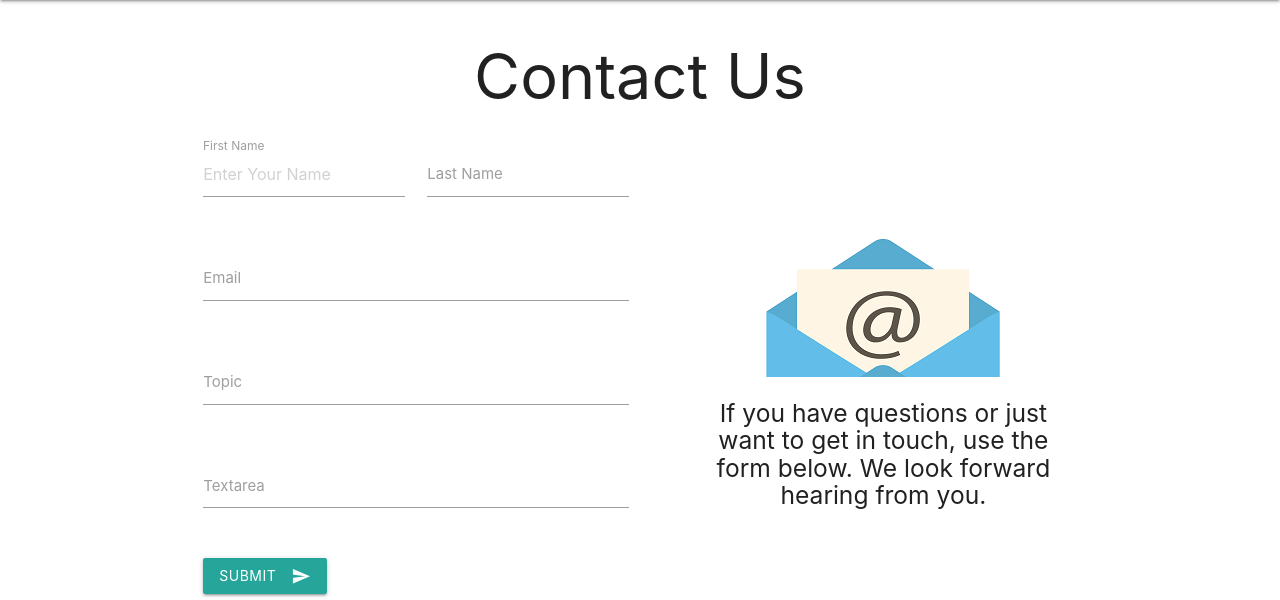
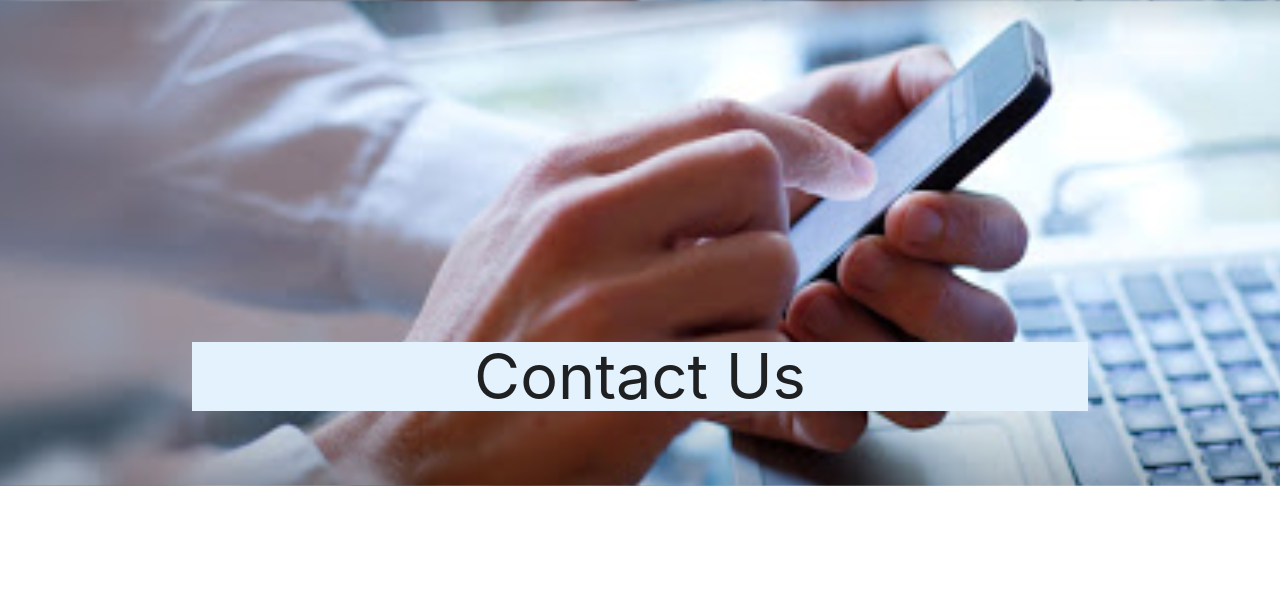
Before and after one commit to JuppyOG/vcs2011-grupe2, a PHP site: page /contacts.php in a window 1280 px wide. Shown: the part 64-664 px from the top of the page. Run offline with PHP 8.4, Linux system fonts and the light colour scheme.

Commit message:
Pridejau nuotrauka

```diff
--- a/contacts.php
+++ b/contacts.php
@@ -1,6 +1,11 @@
 <?php include "header.php" ?>
 
-<h1 class="center-align">Contact Us</h1>
+<div class="contact-background">
+  <div class= "contact-text container center-align " >
+      <h1 class="blue lighten-5 ">Contact Us</h1>
+  </div>
+</div>
+<br><br><br><br><br>
 <div class="container">
     <div class="row contact-us-block">
         <form class="col s6">
--- a/styles/style.css
+++ b/styles/style.css
@@ -14,6 +14,15 @@
     margin-right: 20px;
 }
 
+.contact-background{
+    background-image: url(../images/contact-us.jpg);
+    background-size: cover;
+    background-position: center center;
+}
+.contact-text{
+    padding-top: 300px;
+    padding-bottom: 50px;
+}
 
 
 /* Lukas stiliaus kodas: */
```
Also changed, not shown: images/contact-us.jpg (added).
